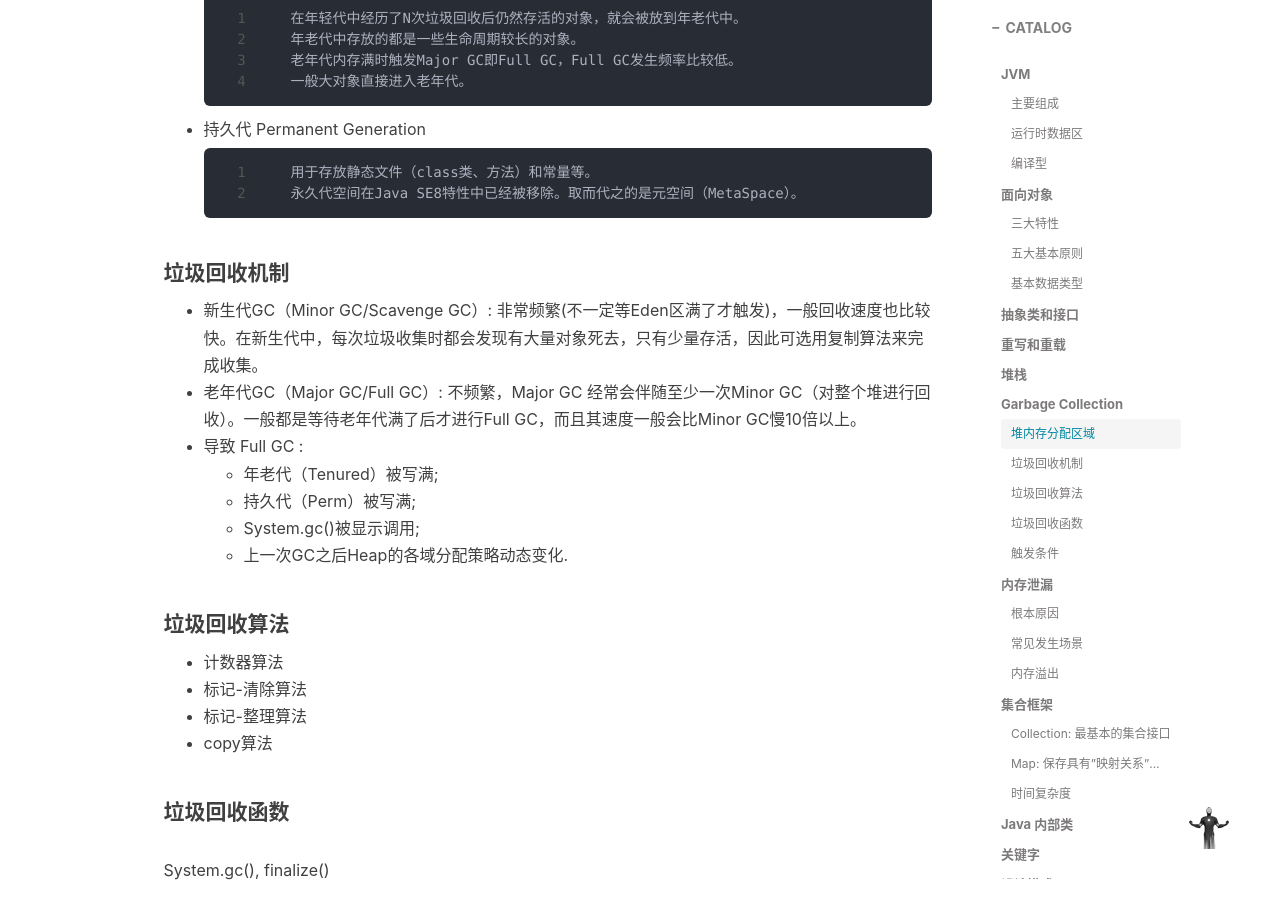
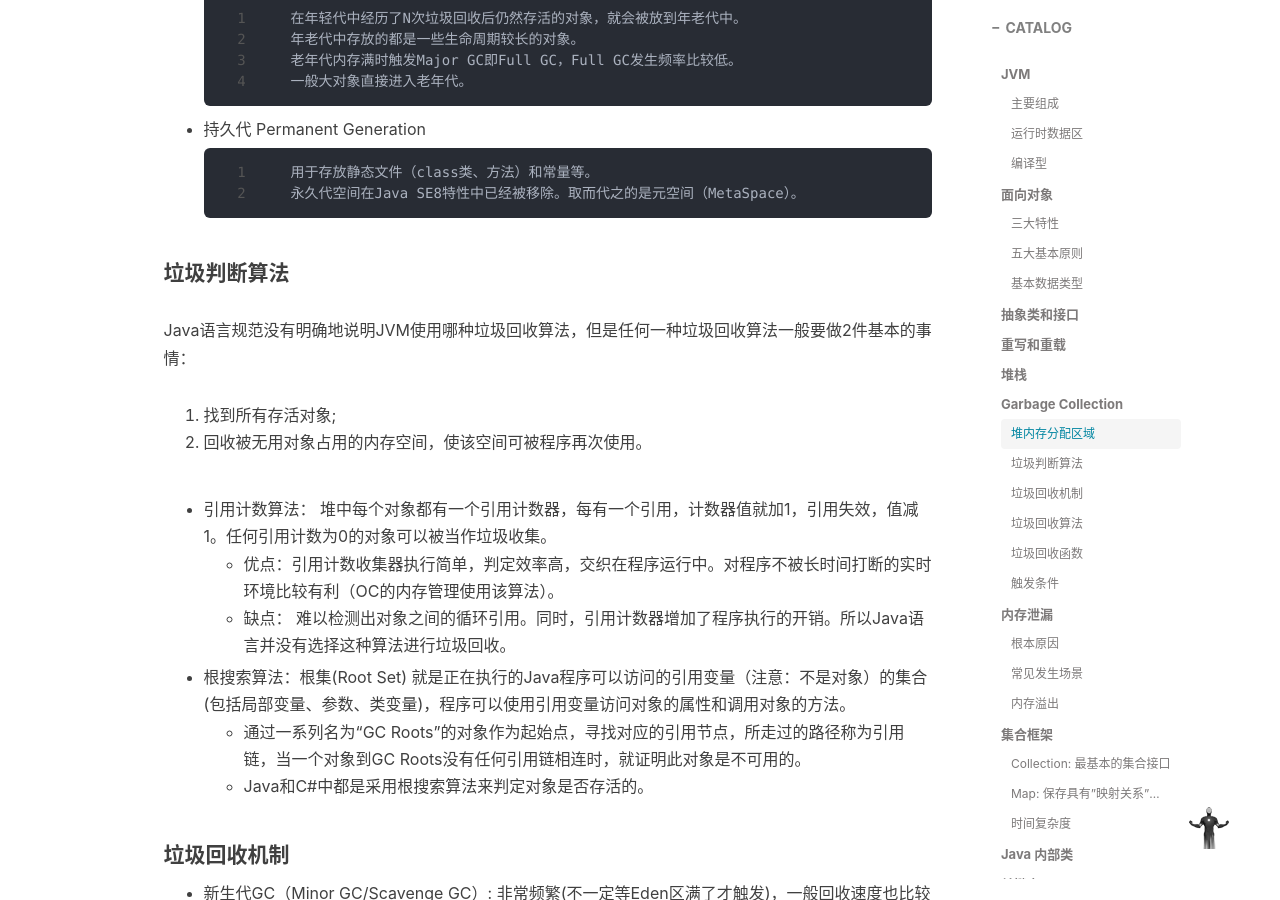
Before and after one commit to AlexTK2012/AlexTK2012.github.io, a Jekyll site: the page built from _posts/2019-08-10-Interview-Java.md, in a window 1280 px wide and 900 px high, scrolled down 5054 px. Built offline with Jekyll 4.4.1, drawn with Linux system fonts in a browser that asks for light colours; nearby versions of some CDN libraries; comment, search, counter and statistics services are not loaded.

Commit message:
daily update

```diff
--- a/_posts/2019-08-10-Interview-Java.md
+++ b/_posts/2019-08-10-Interview-Java.md
@@ -145,6 +145,21 @@ JVM的内存主要包括3大块：堆(heap)、栈(stack)（虚拟机栈和本地
 
         用于存放静态文件（class类、方法）和常量等。
         永久代空间在Java SE8特性中已经被移除。取而代之的是元空间（MetaSpace）。
+
+#### 垃圾判断算法
+
+Java语言规范没有明确地说明JVM使用哪种垃圾回收算法，但是任何一种垃圾回收算法一般要做2件基本的事情：
+
+1. 找到所有存活对象;
+2. 回收被无用对象占用的内存空间，使该空间可被程序再次使用。
+
+* 引用计数算法： 堆中每个对象都有一个引用计数器，每有一个引用，计数器值就加1，引用失效，值减1。任何引用计数为0的对象可以被当作垃圾收集。
+  * 优点：引用计数收集器执行简单，判定效率高，交织在程序运行中。对程序不被长时间打断的实时环境比较有利（OC的内存管理使用该算法）。
+  * 缺点： 难以检测出对象之间的循环引用。同时，引用计数器增加了程序执行的开销。所以Java语言并没有选择这种算法进行垃圾回收。
+
+* 根搜索算法：根集(Root Set) 就是正在执行的Java程序可以访问的引用变量（注意：不是对象）的集合(包括局部变量、参数、类变量)，程序可以使用引用变量访问对象的属性和调用对象的方法。
+  * 通过一系列名为“GC Roots”的对象作为起始点，寻找对应的引用节点，所走过的路径称为引用链，当一个对象到GC Roots没有任何引用链相连时，就证明此对象是不可用的。
+  * Java和C#中都是采用根搜索算法来判定对象是否存活的。
 
 #### 垃圾回收机制
 
```
